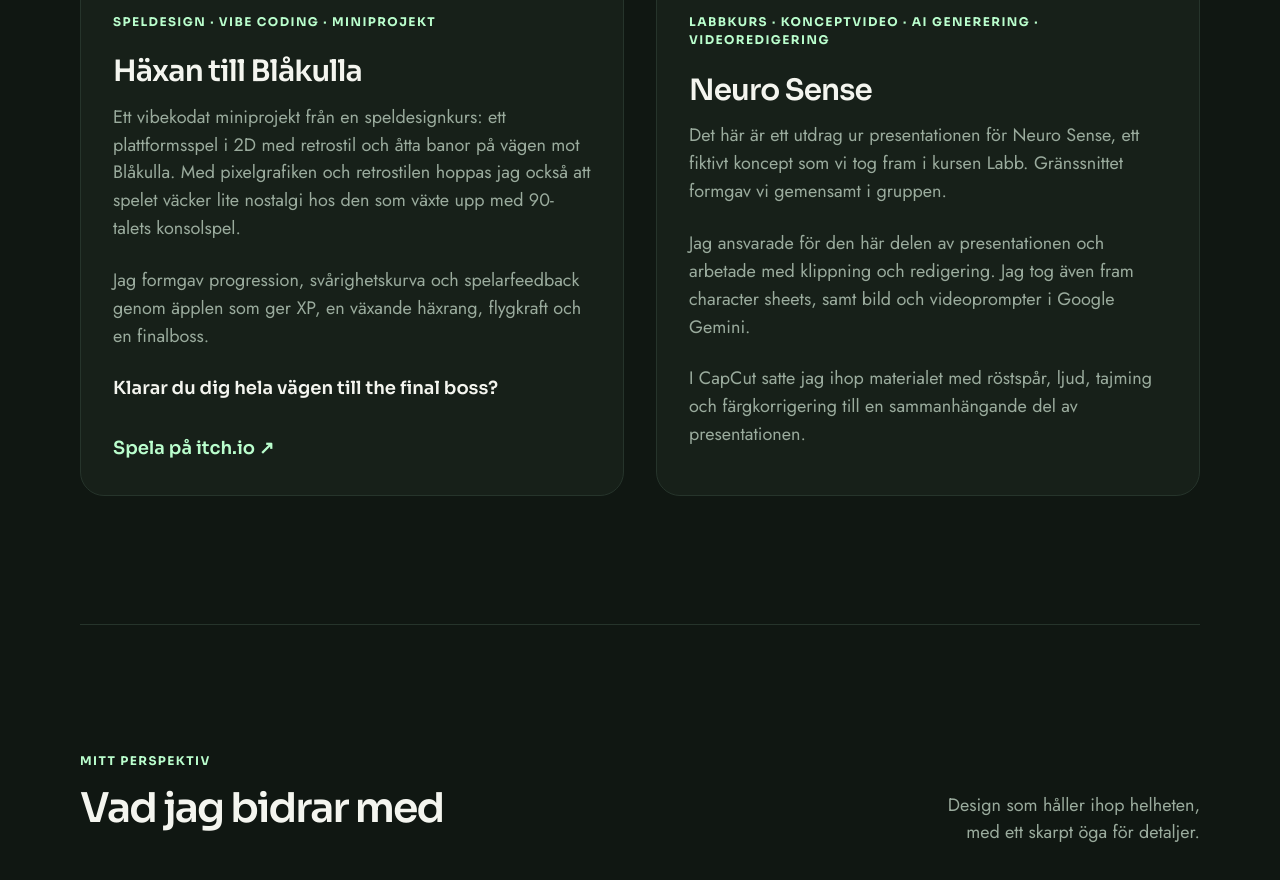
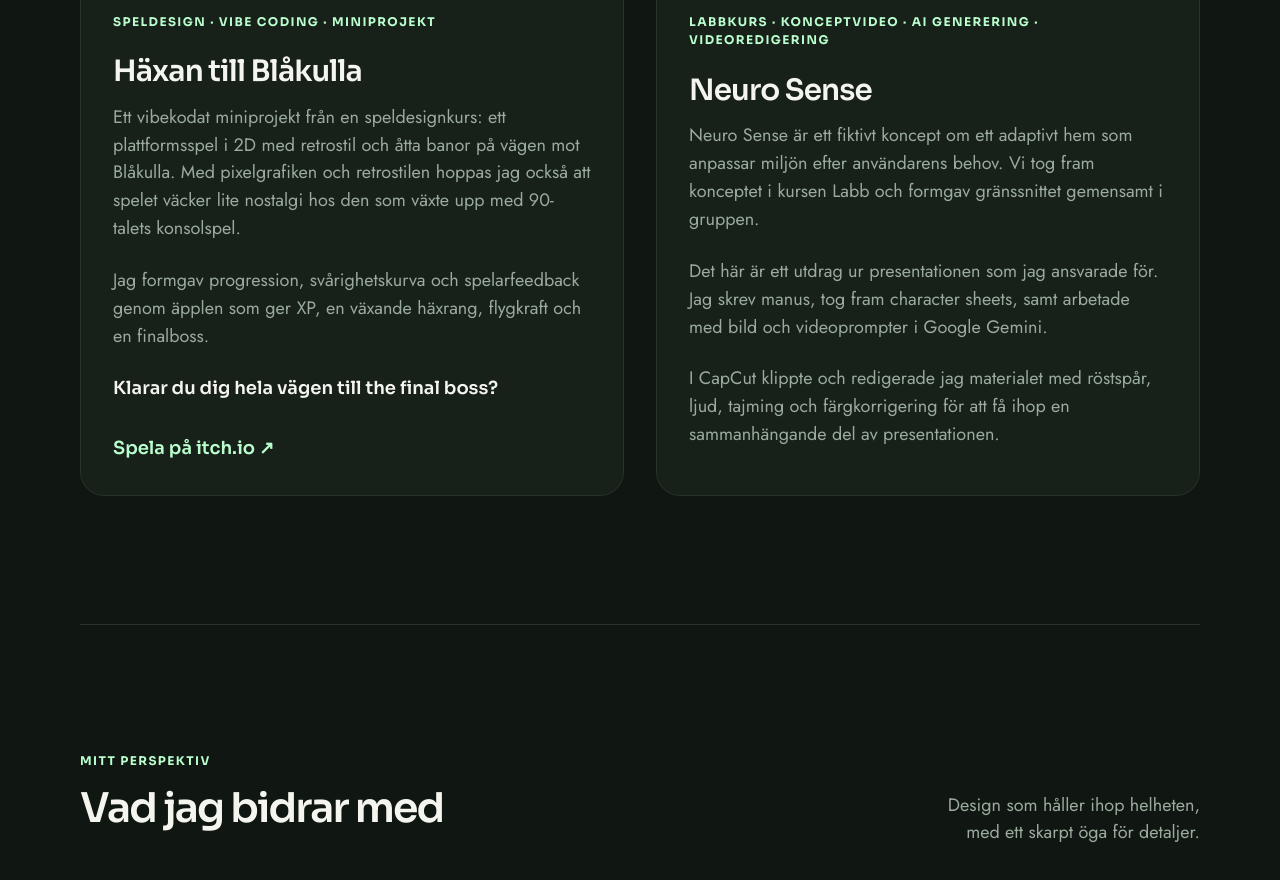
Before and after one commit to Karro-fi/karolina-portfolio, a Next.js app in the folder karolina-portfolio-vercel-upload/: page / in a window 1280 px wide. Shown: the part 3420-4300 px from the top of the page. Built offline with nearby package versions, Linux system fonts and the light colour scheme; no server answers.

Commit message:
Förtydliga Neuro Sense koncept och manusansvar

```diff
--- a/karolina-portfolio-vercel-upload/app/page.tsx
+++ b/karolina-portfolio-vercel-upload/app/page.tsx
@@ -241,19 +241,19 @@ export default function PortfolioHome() {
                   </p>
                   <h3>Neuro Sense</h3>
                   <p>
-                    Det här är ett utdrag ur presentationen för Neuro Sense, ett
-                    fiktivt koncept som vi tog fram i kursen Labb. Gränssnittet
-                    formgav vi gemensamt i gruppen.
+                    Neuro Sense är ett fiktivt koncept om ett adaptivt hem som
+                    anpassar miljön efter användarens behov. Vi tog fram konceptet
+                    i kursen Labb och formgav gränssnittet gemensamt i gruppen.
                   </p>
                   <p className="video-card-detail">
-                    Jag ansvarade för den här delen av presentationen och
-                    arbetade med klippning och redigering. Jag tog även fram
-                    character sheets, samt bild och videoprompter i Google Gemini.
+                    Det här är ett utdrag ur presentationen som jag ansvarade för.
+                    Jag skrev manus, tog fram character sheets, samt arbetade med
+                    bild och videoprompter i Google Gemini.
                   </p>
                   <p className="video-card-detail">
-                    I CapCut satte jag ihop materialet med röstspår, ljud, tajming
-                    och färgkorrigering till en sammanhängande del av
-                    presentationen.
+                    I CapCut klippte och redigerade jag materialet med röstspår,
+                    ljud, tajming och färgkorrigering för att få ihop en
+                    sammanhängande del av presentationen.
                   </p>
                 </div>
               </article>
```
